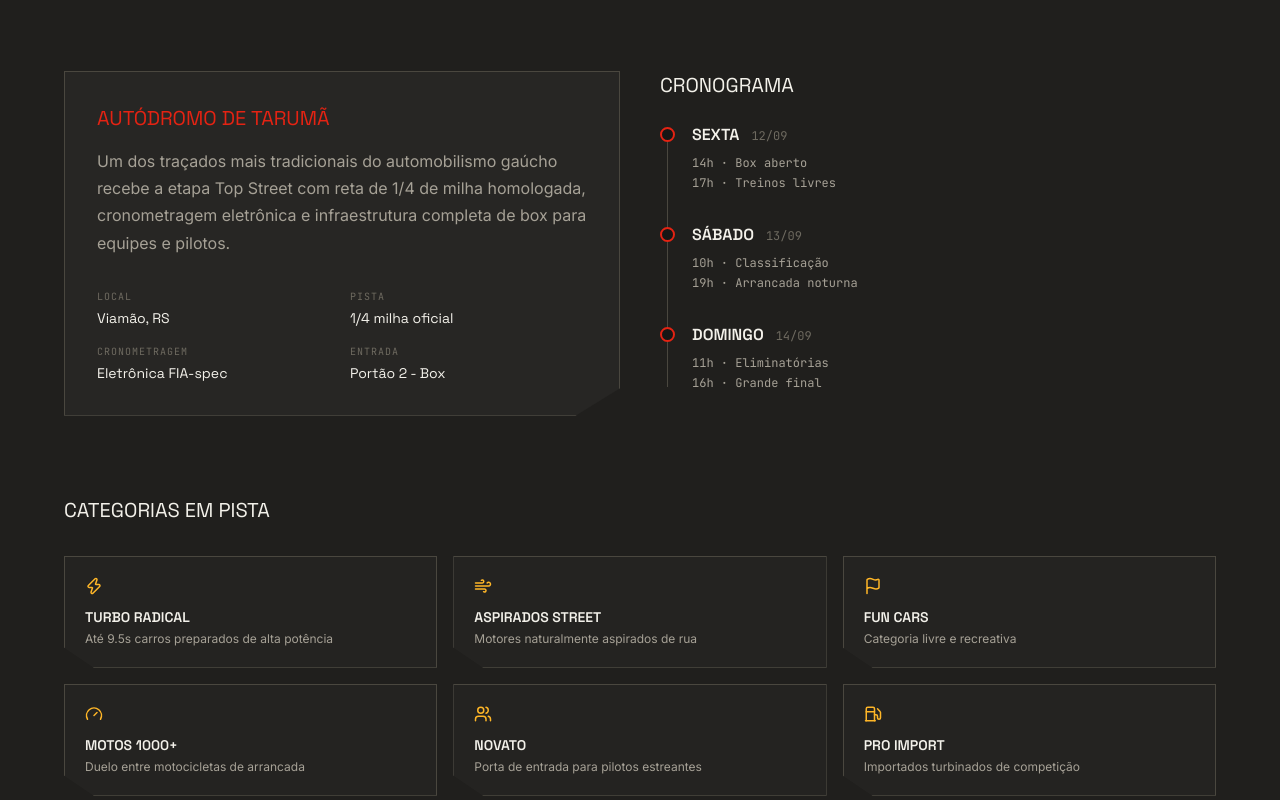
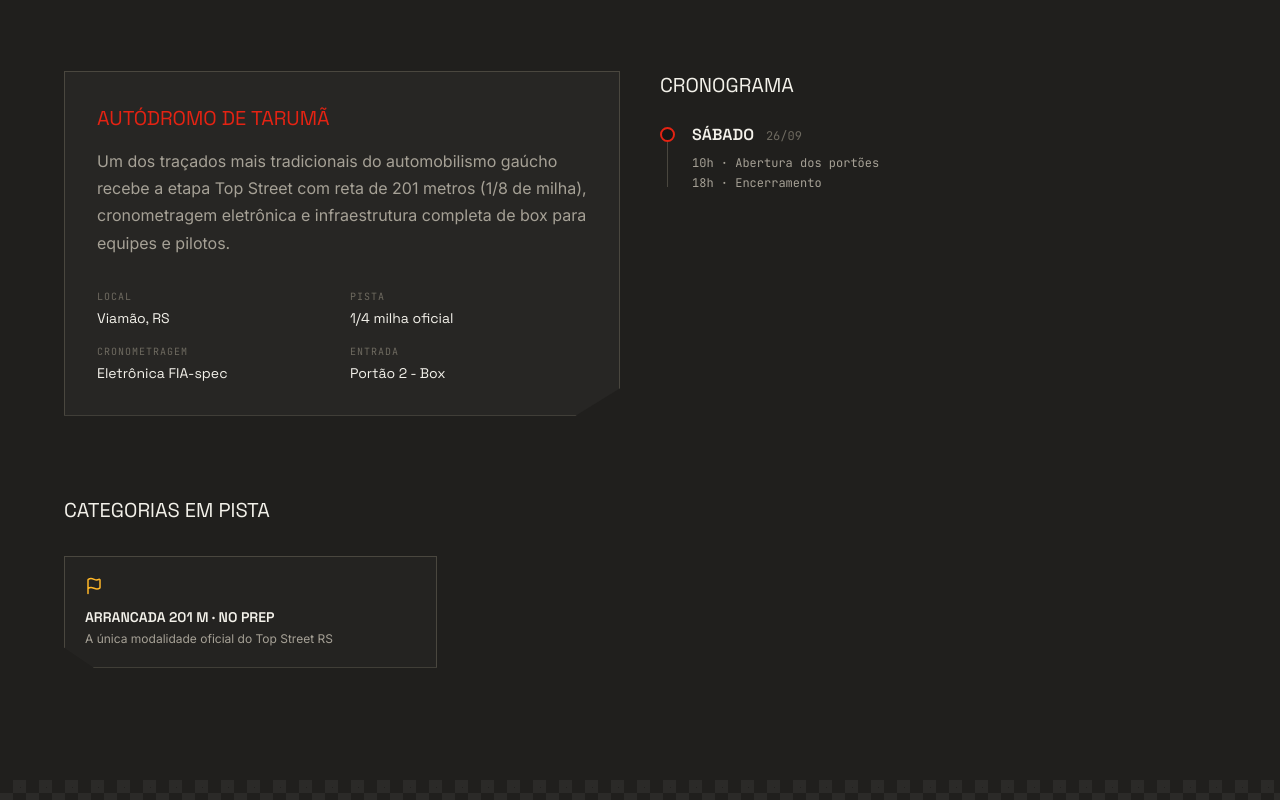
Before and after one commit to igorzin-016/TopStreet, a React (Vite) app: page / in a window 1280 px wide. Shown: the part 1020-1820 px from the top of the page. Built offline with nearby package versions, Linux system fonts and the light colour scheme; no server answers.

Commit message:
restringe evento a arrancada no prep de 201 metros

```diff
--- a/referencias.jsx
+++ b/referencias.jsx
@@ -438,18 +438,11 @@
 /*  SOBRE O EVENTO                                                     */
 /* ------------------------------------------------------------------ */
 const SCHEDULE = [
-  { day: "Sexta", date: "12/09", items: ["14h · Box aberto", "17h · Treinos livres"] },
-  { day: "Sábado", date: "13/09", items: ["10h · Classificação", "19h · Arrancada noturna"] },
-  { day: "Domingo", date: "14/09", items: ["11h · Eliminatórias", "16h · Grande final"] },
+  { day: "Sábado", date: "26/09", items: ["10h · Abertura dos portões", "18h · Encerramento"] },
 ];
 
 const CATEGORIES = [
-  { name: "Turbo Radical", desc: "Até 9.5s carros preparados de alta potência", icon: Zap },
-  { name: "Aspirados Street", desc: "Motores naturalmente aspirados de rua", icon: Wind },
-  { name: "Fun Cars", desc: "Categoria livre e recreativa", icon: Flag },
-  { name: "Motos 1000+", desc: "Duelo entre motocicletas de arrancada", icon: Gauge },
-  { name: "Novato", desc: "Porta de entrada para pilotos estreantes", icon: Users },
-  { name: "Pro Import", desc: "Importados turbinados de competição", icon: Fuel },
+  { name: "Arrancada 201 m · No Prep", desc: "A única modalidade oficial do Top Street RS", icon: Flag },
 ];
 
 function Sobre({ innerRef }) {
@@ -472,7 +465,7 @@
             </h3>
             <p style={{ color: C.textMute, lineHeight: 1.7 }}>
               Um dos traçados mais tradicionais do automobilismo gaúcho recebe a etapa Top
-              Street com reta de 1/4 de milha homologada, cronometragem eletrônica e
+              Street com reta de 201 metros (1/8 de milha), cronometragem eletrônica e
               infraestrutura completa de box para equipes e pilotos.
             </p>
             <div className="grid grid-cols-2 gap-4 mt-8">
@@ -669,7 +662,7 @@
               {[
                 ["R$ 350", "Inscrição"],
                 ["24/08", "Prazo final"],
-                ["6", "Categorias"],
+                ["1", "Modalidade"],
               ].map(([n, l]) => (
                 <div
                   key={l}
```
Also changed, not shown: src/types/registration.ts (+7 -27 lines), 1 other file (tests, documents, lock files or other folders).
